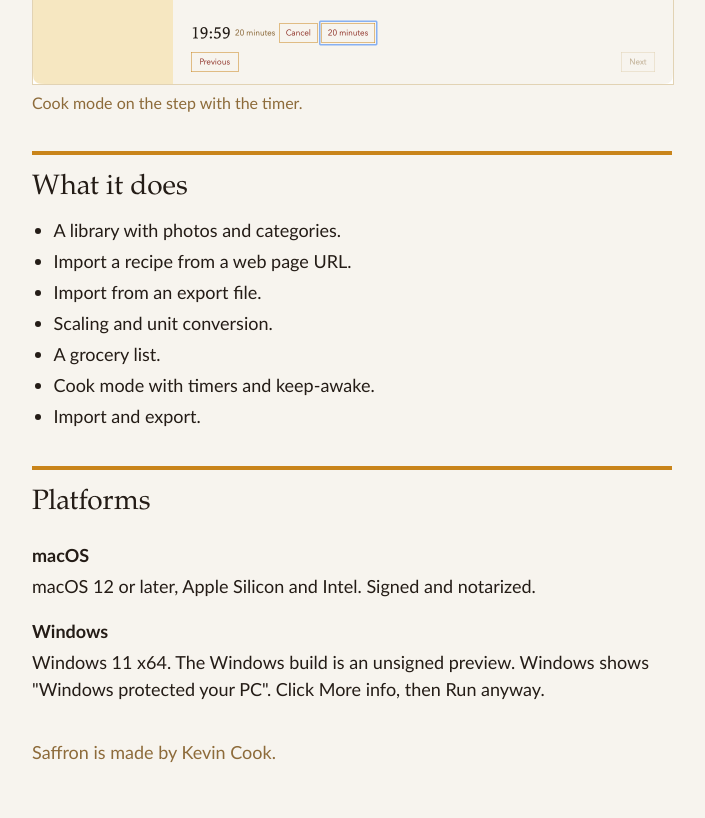
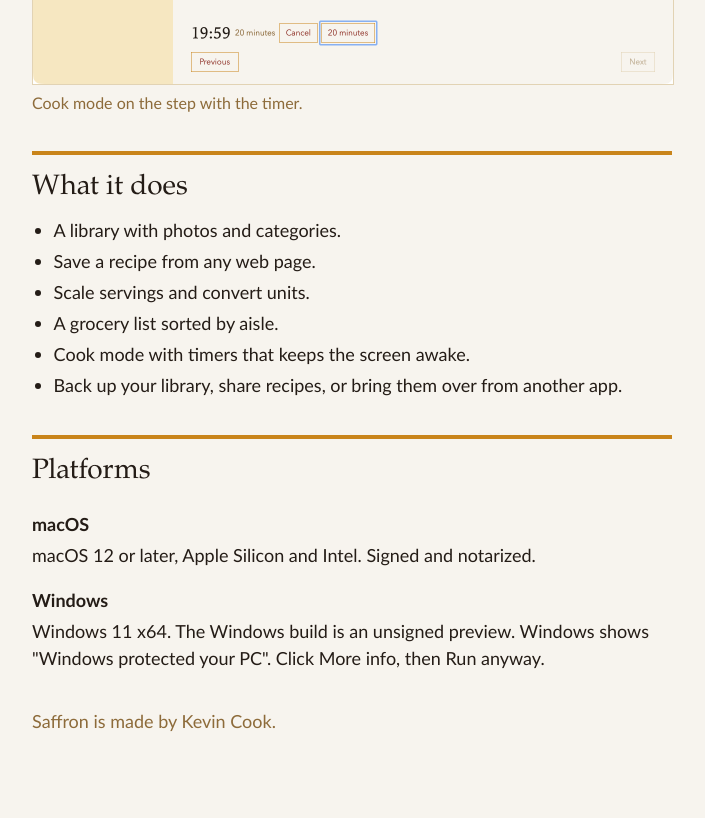
Before and after one commit to kevincook/saffron-releases, a plain HTML site: page docs/index.html in a window 1280 px wide. Shown: the part 2067-2885 px from the top of the page, without its empty margins (288-993 px from the left). After the commit the page ends 2854 px from the top, so only its background shows below. Drawn offline with Linux system fonts and the light colour scheme.

Commit message:
site: tighten feature list

```diff
--- a/docs/index.html
+++ b/docs/index.html
@@ -45,12 +45,11 @@
     <h2>What it does</h2>
     <ul>
       <li>A library with photos and categories.</li>
-      <li>Import a recipe from a web page URL.</li>
-      <li>Import from an export file.</li>
-      <li>Scaling and unit conversion.</li>
-      <li>A grocery list.</li>
-      <li>Cook mode with timers and keep-awake.</li>
-      <li>Import and export.</li>
+      <li>Save a recipe from any web page.</li>
+      <li>Scale servings and convert units.</li>
+      <li>A grocery list sorted by aisle.</li>
+      <li>Cook mode with timers that keeps the screen awake.</li>
+      <li>Back up your library, share recipes, or bring them over from another app.</li>
     </ul>
 
     <h2>Platforms</h2>
```
